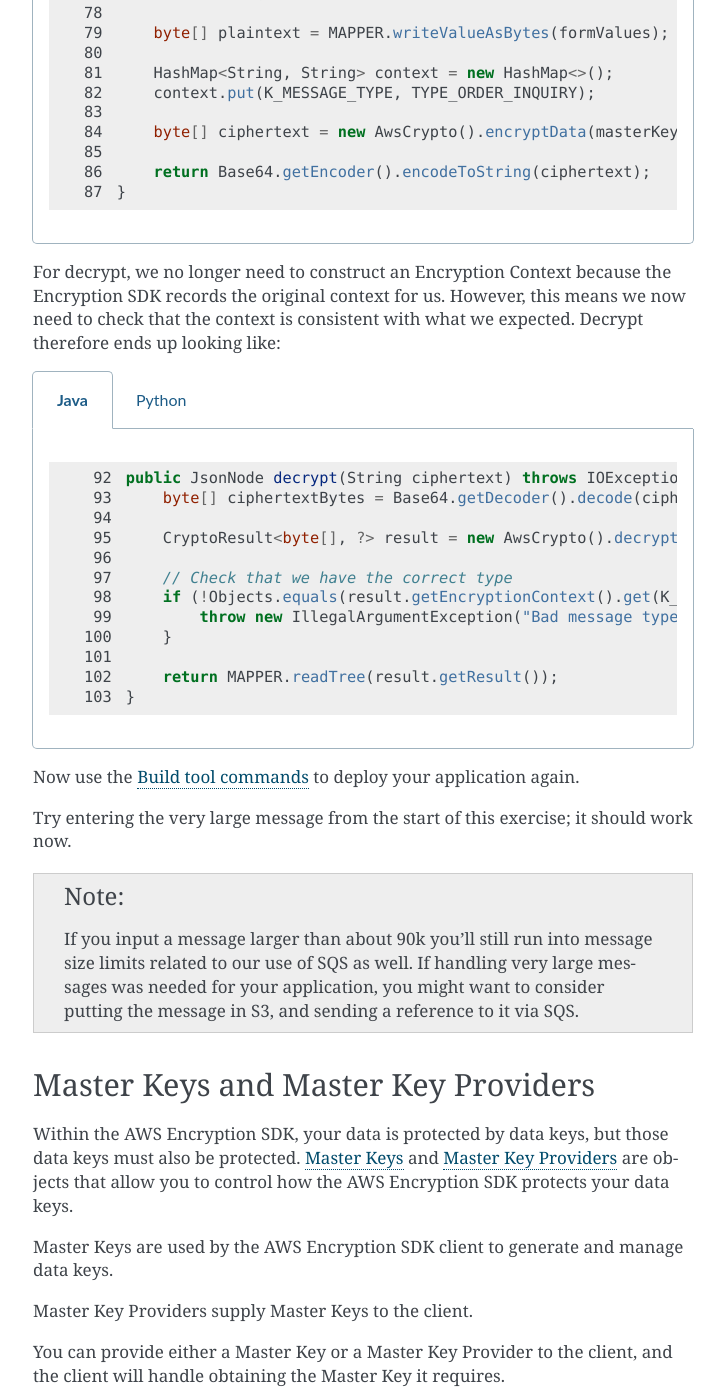
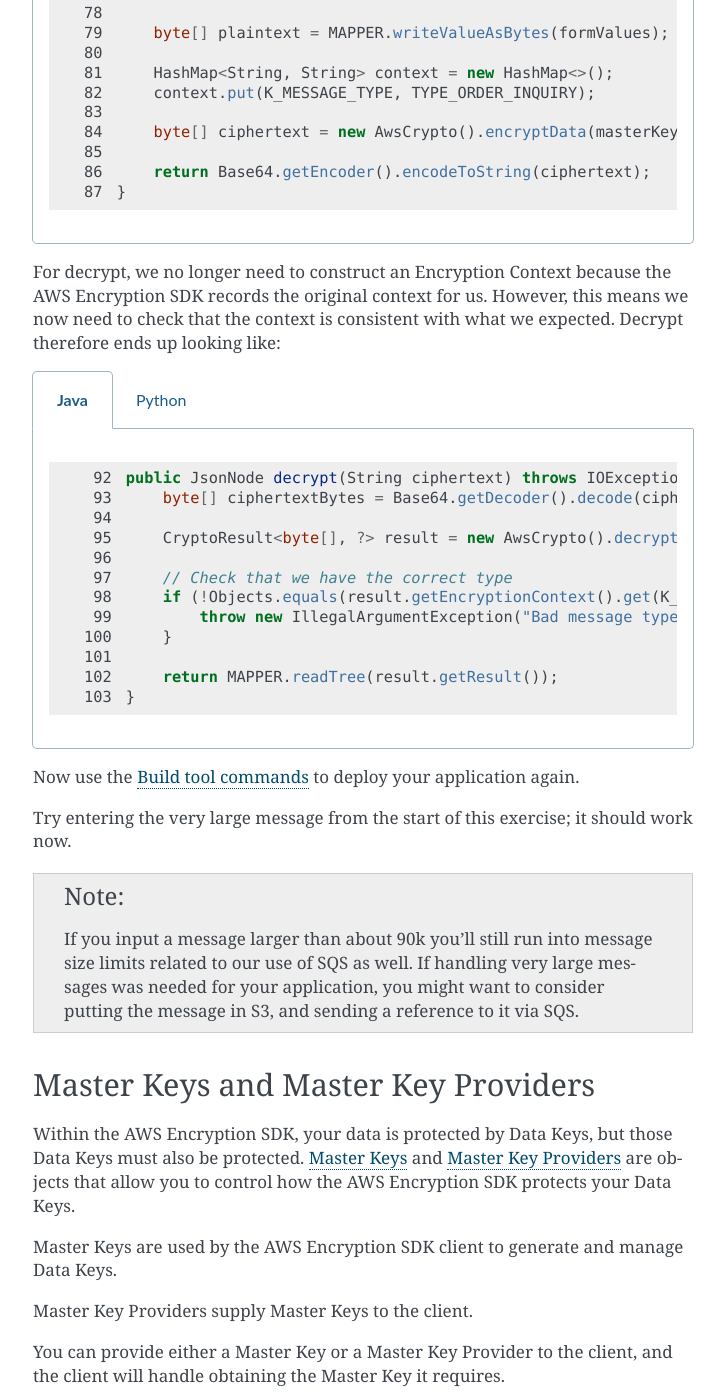
Before and after one commit to aws-samples/busy-engineers-encryption-sdk, a Sphinx documentation site: the page built from docs/exercises/3-encryption_sdk.rst, in a window 1280 px wide and 1400 px high, scrolled down 4876 px. Shown: the whole window, without its empty margins (387-1112 px from the left). Built offline with Sphinx 7.4.7, drawn with Linux system fonts in a browser that asks for light colours; some of the changed text lies outside the part shown.

Commit message:
Formatting, polish, cleanup.

```diff
--- a/docs/exercises/3-encryption_sdk.rst
+++ b/docs/exercises/3-encryption_sdk.rst
@@ -166,7 +166,7 @@
 conversions. It's also difficult to put any kind of dynamic data in
 the Encryption Context, as you need to find a separate place to store
 those context values. We'll resolve all of these by converting things
-to use the encryption SDK instead.
+to use the AWS Encryption SDK instead.
 
 Overview of exercise
 ====================
@@ -179,7 +179,7 @@
 Step by step
 ------------
 
-First, let's make sure the encryption SDK is set up as a dependency correctly.
+First, let's make sure the Encryption SDK is set up as a dependency correctly.
 
 
 .. tabs::
@@ -236,14 +236,14 @@
     .. group-tab:: Java
 
         We won't need the class attribute for ``keyID``, so replace that with ``masterKey``
-        for the KMS master key.
+        for the KMS Master Key.
 
         .. code-block:: java
            :lineno-start: 56
 
             private final KmsMasterKey masterKey;
 
-        In our constructor, we'll create the master key like so:
+        In our constructor, we'll create the Master Key like so:
 
         .. code-block:: java
            :lineno-start: 69
@@ -307,7 +307,7 @@
                 return base64.b64encode(ciphertext).decode("utf-8")
 
 For decrypt, we no longer need to construct an Encryption Context because the
-Encryption SDK records the original context for us. However, this means we now
+AWS Encryption SDK records the original context for us. However, this means we now
 need to check that the context is consistent with what we expected.
 Decrypt therefore ends up looking like:
 
@@ -372,11 +372,11 @@
 Master Keys and Master Key Providers
 ====================================
 
-Within the AWS Encryption SDK, your data is protected by data keys, but those data keys must also be protected.
+Within the AWS Encryption SDK, your data is protected by Data Keys, but those Data Keys must also be protected.
 `Master Keys`_ and `Master Key Providers`_ are objects that allow you to control how the AWS Encryption SDK
-protects your data keys.
+protects your Data Keys.
 
-Master Keys are used by the AWS Encryption SDK client to generate and manage data keys.
+Master Keys are used by the AWS Encryption SDK client to generate and manage Data Keys.
 
 Master Key Providers supply Master Keys to the client.
 
@@ -389,7 +389,7 @@
 Adding additional audit metadata to your Encryption Context
 ===========================================================
 
-Now that you're using the encryption SDK, it's a lot easier to put
+Now that you're using the AWS Encryption SDK, it's a lot easier to put
 dynamically-changing data in the Encryption Context. For example, we can record
 the order ID just by doing:
 
```
Also changed, not shown: docs/exercises/4-caching.rst (+7 -7 lines), docs/index.rst (+7 -6 lines).
